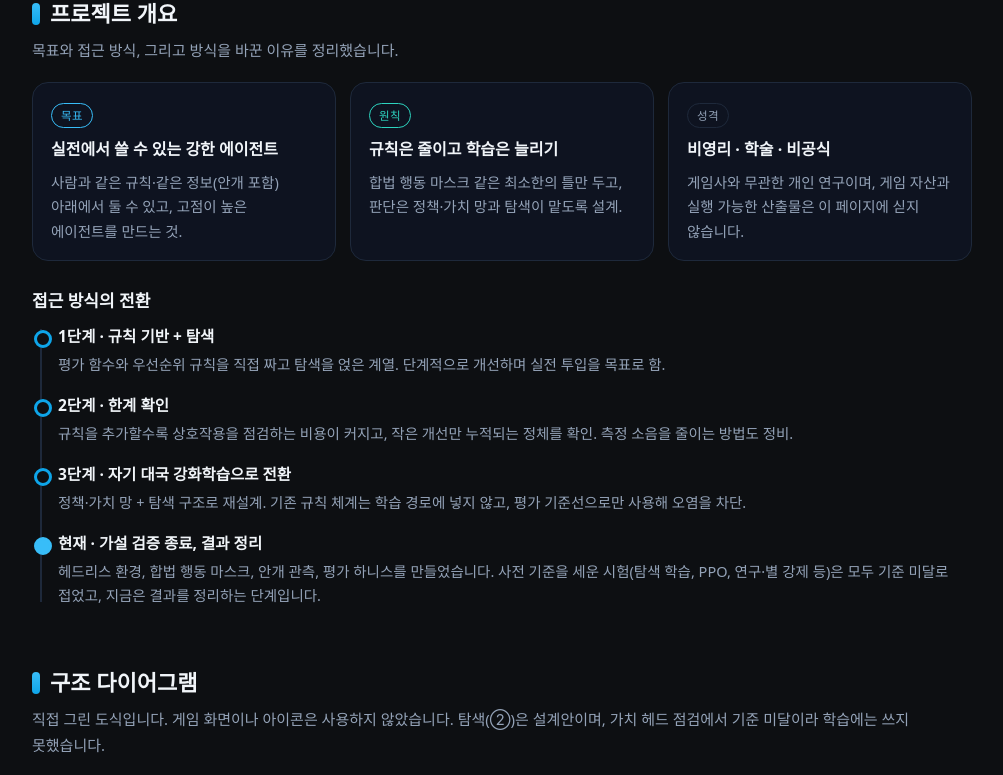
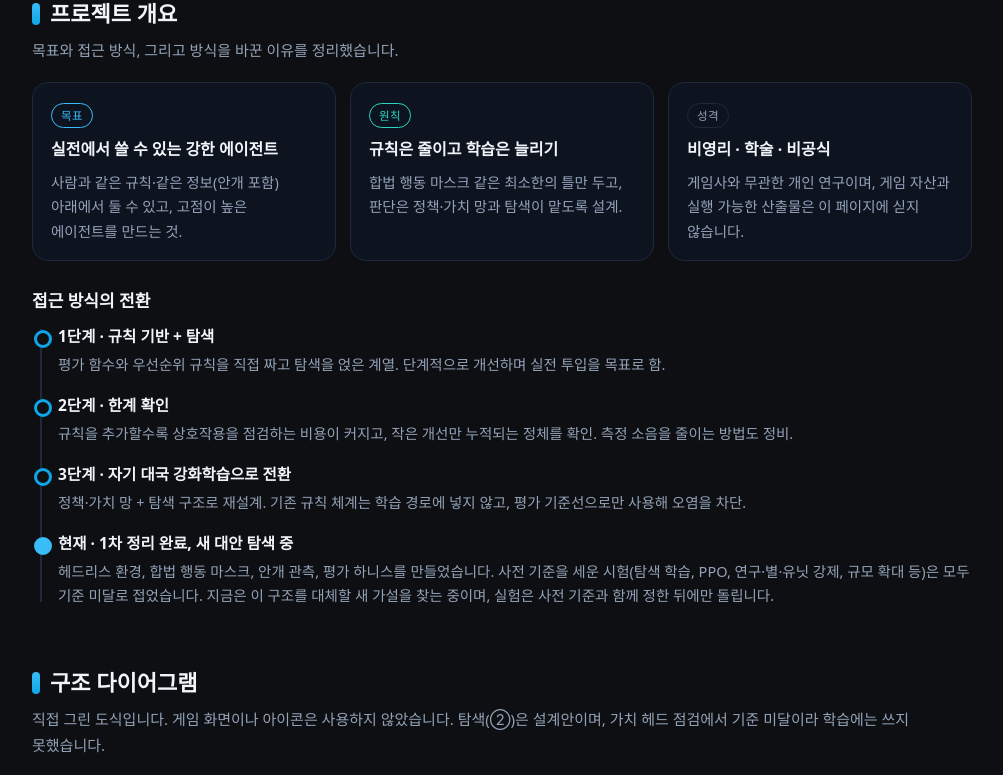
Before and after one commit to gibaek1102/AItopia, a React (Vite) app: page / in a window 1280 px wide. Shown: the part 360-1135 px from the top of the page, without its empty margins (138-1141 px from the left). Built offline with nearby package versions, Linux system fonts and the light colour scheme.

Commit message:
Update current-stage text: first round wrapped up, looking for new alternatives
Co-Authored-By: Claude Sonnet 5.5 <noreply@anthropic.com>
Claude-Session: https://claude.ai/code/session_01MCfJXkh8qJYhcwdEaGqExC

```diff
--- a/src/AItopia.tsx
+++ b/src/AItopia.tsx
@@ -396,8 +396,8 @@ export default function AItopia({ theme, onBack }: { theme?: ThemeName; onBack?:
               <p>정책·가치 망 + 탐색 구조로 재설계. 기존 규칙 체계는 학습 경로에 넣지 않고, 평가 기준선으로만 사용해 오염을 차단.</p>
             </div>
             <div className="it now">
-              <h4>현재 · 가설 검증 종료, 결과 정리</h4>
-              <p>헤드리스 환경, 합법 행동 마스크, 안개 관측, 평가 하니스를 만들었습니다. 사전 기준을 세운 시험(탐색 학습, PPO, 연구·별 강제 등)은 모두 기준 미달로 접었고, 지금은 결과를 정리하는 단계입니다.</p>
+              <h4>현재 · 1차 정리 완료, 새 대안 탐색 중</h4>
+              <p>헤드리스 환경, 합법 행동 마스크, 안개 관측, 평가 하니스를 만들었습니다. 사전 기준을 세운 시험(탐색 학습, PPO, 연구·별·유닛 강제, 규모 확대 등)은 모두 기준 미달로 접었습니다. 지금은 이 구조를 대체할 새 가설을 찾는 중이며, 실험은 사전 기준과 함께 정한 뒤에만 돌립니다.</p>
             </div>
           </div>
         </section>
```
Also changed, not shown: index.html (+1 -1 lines).
